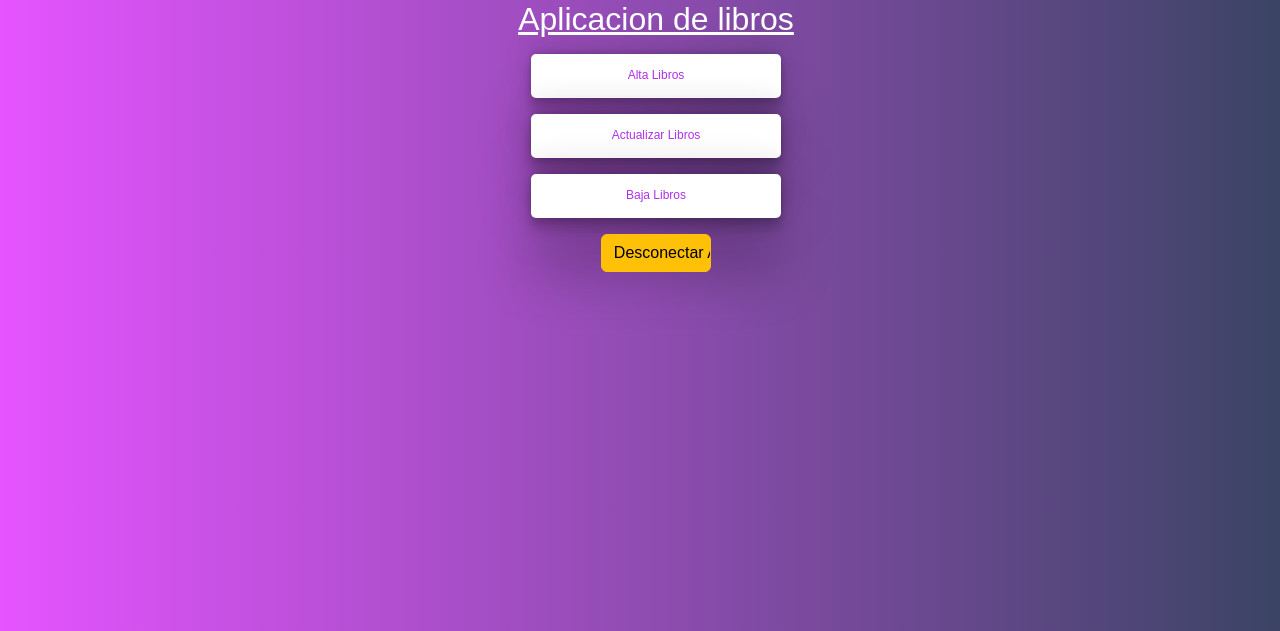
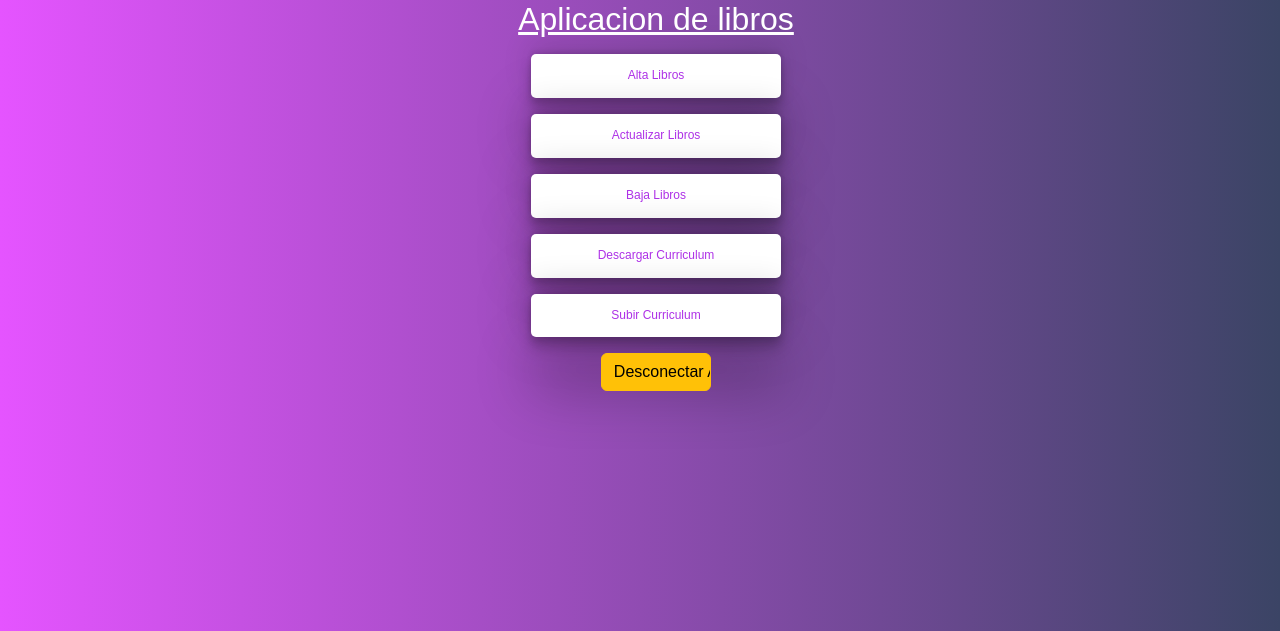
Before and after one commit to IESAlisal/22asir2proyecto-grupo3, a PHP site: page / in a window 1280 px wide. Shown: the top 631 px of the page. Run offline with PHP 8.4, Linux system fonts and the light colour scheme; the visitor is signed in with stand-in values (Sample User, id 1); some libraries are stand-ins or nearby versions.

Commit message:
Add files via upload

```diff
--- a/index.php
+++ b/index.php
@@ -29,6 +29,12 @@ if(!isset($_SESSION["usuario"]) || $_SESSION["usuario"]==null){
                 <li><a href="libros_borrar_MySQLi.php">Baja Libros</a></li>
             </ul>
             <ul>
+                <li><a href="descargarCV.php">Descargar Curriculum</a></li>
+            </ul>
+            <ul>
+                <li><a href="subirCV.php">Subir Curriculum</a></li>
+            </ul>
+            <ul>
                 <form action='logoff.php' method='post'>
                         <input type='submit' name='desconectar' class="btn btn-warning" value='Desconectar <?php echo
                     $_SESSION['usuario'];
```
